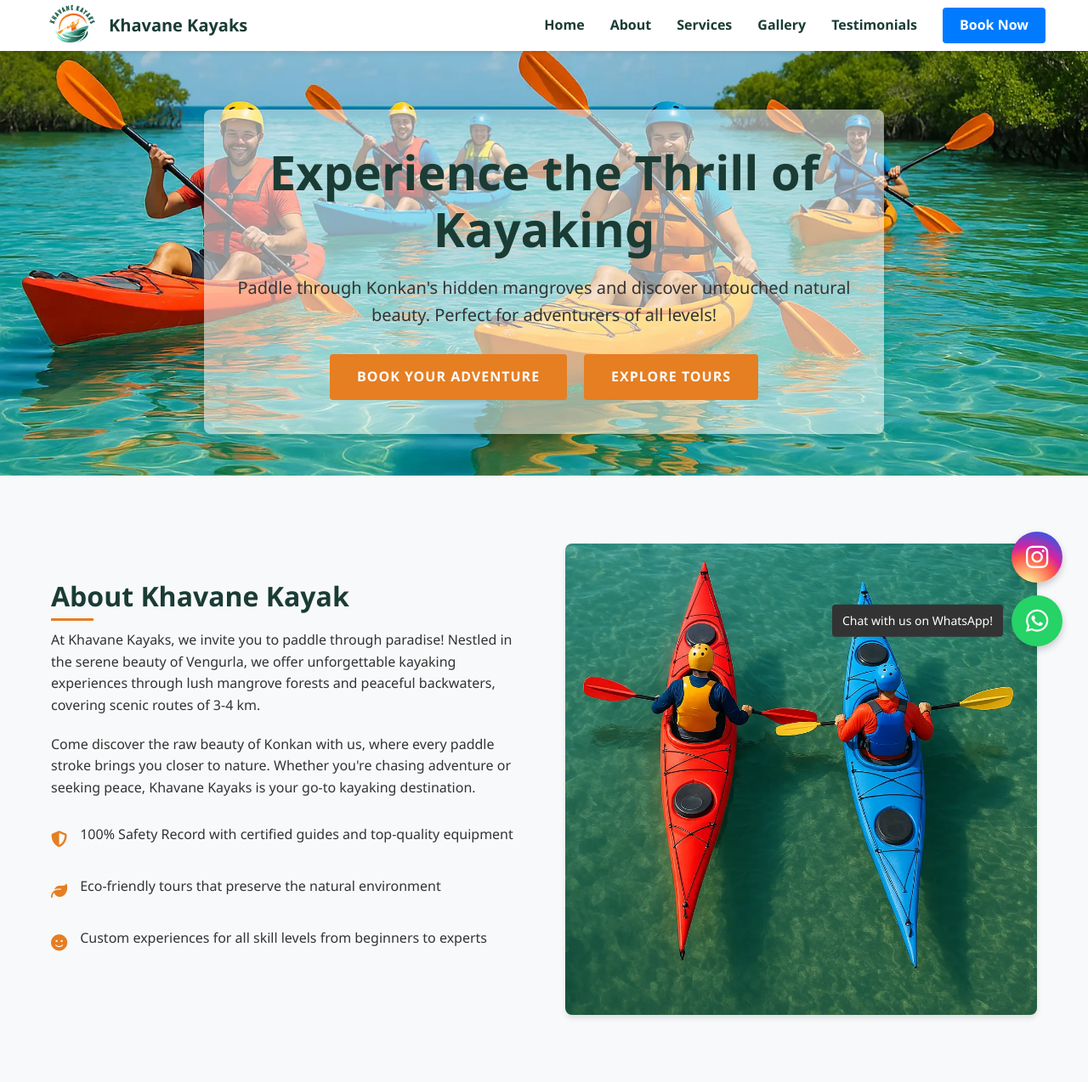
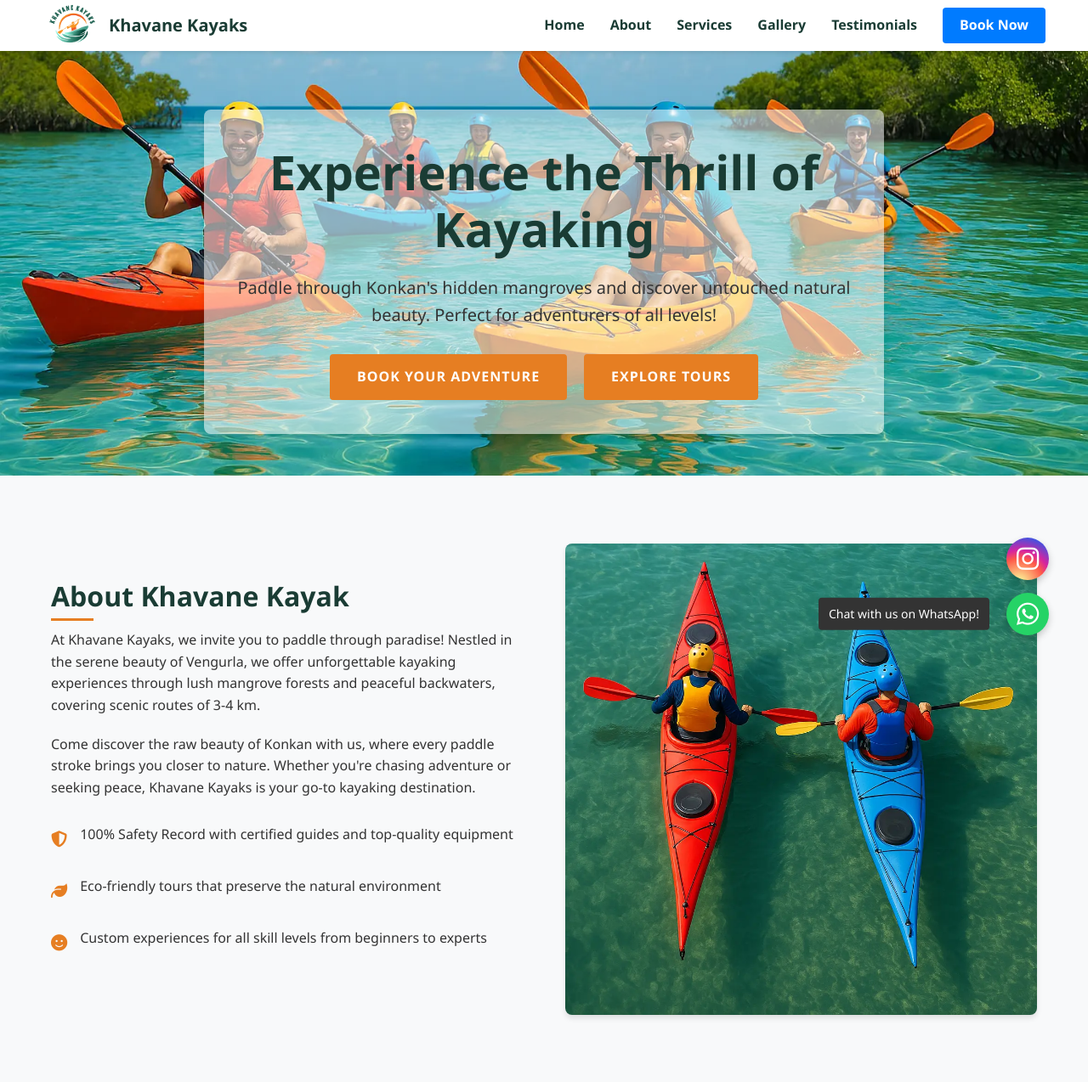
Before and after one commit to innovatehive7/Updated_Kayaking, a Flask app: page / in a window 1280 px wide. Shown: the top 1274 px of the page at 85% size. Run offline with Flask 3, Linux system fonts and the light colour scheme; some libraries are stand-ins or nearby versions.

Commit message:
Update styles.css

```diff
--- a/static/css/styles.css
+++ b/static/css/styles.css
@@ -852,14 +852,16 @@ footer {
   display: flex;
   align-items: center;
   justify-content: center;
-  width: 60px;
-  height: 60px;
+  width: 50px;
+  height: 50px;
   border-radius: 50%;
   color: white;
   font-size: 30px;
   box-shadow: 0 4px 8px rgba(0, 0, 0, 0.2);
   transition: all 0.3s ease;
   position: relative;
+  right: 16px;
+  bottom: 13px;
 }
 
 .instagram-float {
```
